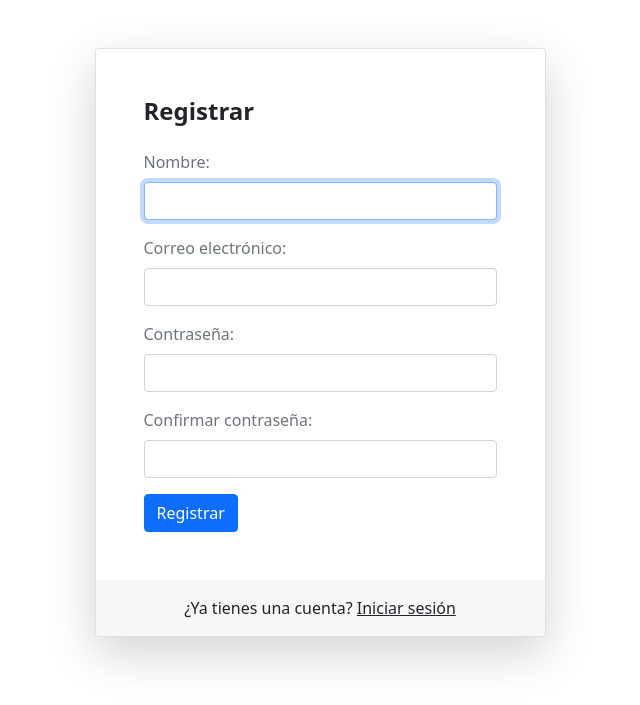
After one commit to AlejandroJasso/reportesCI, a CodeIgniter app: page /reportesCI/registrar_agentes/Registrar_agentes/registrar in a window 1280 px wide. The commit adds this page. Shown: the top 705 px of the page, without its empty margins (320-960 px from the left). Run offline with CodeIgniter, Linux system fonts and the light colour scheme; some libraries are stand-ins or nearby versions.

Commit message:
Separacion de controlador y modelo agentes

```diff
--- a/application/controllers/Dashboard.php
+++ b/application/controllers/Dashboard.php
@@ -51,7 +51,7 @@ class Dashboard extends CI_Controller {
 	}
 
 
-	public function registrar()
+/*	public function registrar()
 	{
 		$this->load->view('registrar');
 	}
@@ -59,7 +59,7 @@ class Dashboard extends CI_Controller {
 	public function registrar_formAgente()
 	{
 		$this->Site_model->registrar_agente();
-	}
+	}*/
 
 	function eliminarDuenyo(){
 
--- /dev/null
+++ b/application/controllers/registrar_agentes/Registrar_agentes.php
@@ -0,0 +1,16 @@
+<?php
+defined('BASEPATH') OR exit('No direct script access allowed');
+
+class Registrar_agentes extends CI_Controller {
+
+    public function registrar()
+    {
+        $this->load->view('registrar');
+    }
+
+    public function registrar_formAgente()
+    {
+        $this->load->model('registrar_agentes/Registrar_agentes_model');
+        $this->Registrar_agentes_model->registrar_agente();
+    }
+}
--- a/application/models/Site_model.php
+++ b/application/models/Site_model.php
@@ -54,7 +54,7 @@ class Site_model extends CI_Model
 			}
 		}
 
-		public function registrar_agente(){
+/*		public function registrar_agente(){
 
 			$password=$this->input->post('password');
 			$con_password=$this->input->post('con_password');
@@ -73,7 +73,7 @@ class Site_model extends CI_Model
 				redirect(base_url()."Dashboard","location");
 
 			}
-		}
+		}*/
 
 		public function updateAgente() //Funcion para actualizar datos en la DB
 		{
--- a/application/views/registrar.php
+++ b/application/views/registrar.php
@@ -20,7 +20,8 @@
 					</div>
 					<div class="card shadow-lg">
 						<div class="card-body p-5">
-							<form method="post" accept-charset="utf-8" action="<?= base_url()?>Dashboard/registrar_formAgente">
+							<!-- <form method="post" accept-charset="utf-8" action="<?= base_url()?>Dashboard/registrar_formAgente"> -->
+							<form method="post" accept-charset="utf-8" action="<?= base_url()?>registrar_agentes/Registrar_Agentes/registrar_formAgente">
 								<h1 class="fs-4 card-title fw-bold mb-4">Registrar</h1>
 								<div class="mb-3">
 									<label class="mb-2 text-muted" for="email">Nombre:</label>
```
Also changed, not shown: application/models/registrar_agentes/Registrar_agentes_model.php (added, +24 -0 lines), application/views/login.php (+5 -2 lines).
